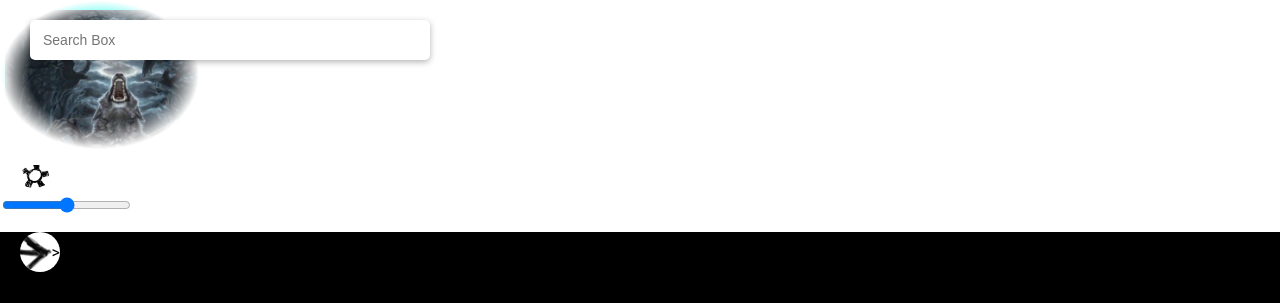
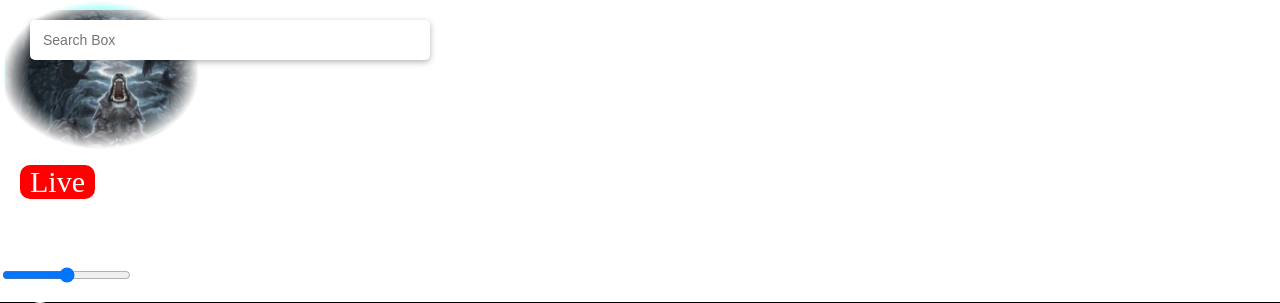
Before and after one commit to EamonnWalsh01/Software-Eng, a Flask app: page / in a window 1280 px wide. Shown: the top 303 px of the page. Run offline with Flask 3, Linux system fonts and the light colour scheme; data that the repository does not hold is empty; some libraries are stand-ins or nearby versions; some web fonts are replaced.

Commit message:
Time input

```diff
--- a/static/Station.js
+++ b/static/Station.js
@@ -42,6 +42,8 @@ function initMap() {
     let settingsCog = document.getElementById("settingsWheel");
     let slider = document.getElementById("myRange");
     let clock = document.getElementById("section");
+    let timeSetting=document.getElementById("timeSet");
+    let timeBoc=document.getElementById("timeBox");
     map.controls[google.maps.ControlPosition.TOP_LEFT].push(openClose);
     map.controls[google.maps.ControlPosition.TOP_RIGHT].push(weatherBox); // weatherBox is used before it's defined
     map.controls[google.maps.ControlPosition.BOTTOM_RIGHT].push(slider);
@@ -239,44 +241,14 @@ function initMap() {
         });
 
 
-        settingsIMG.addEventListener('click',function(){
+        timeBox.addEventListener('click',function(){
             if (settingFlag == 0){
                 settingFlag = 1;
-            anime( {
-                targets:"#settingIMG",
-                rotate:{
-                value: '+=2turn', // 0 + 2 = '2turn'
-                duration: 1800,
-                easing: 'easeInOutSine'}
-              })
-              anime({
-                targets: '#settingBox',
-                translateY: [-500, 0],
-                easing: 'easeOutQuad',
-                duration: 1000 ,
-                })
-              settingBox.style.display = 'block';
+                timeSetting.style.display='block';
             }
             else{
                 settingFlag = 0;
-                anime( {
-                    targets:"#settingIMG",
-                    rotate:{
-                    value: '+=2turn', // 0 + 2 = '2turn'
-                    duration: 1800,
-                    easing: 'easeInOutSine'}
-                  })
-                  anime({
-                    targets: '#settingBox',
-                    translateY: [0, -500],
-                    easing: 'easeInQuad',
-                    duration: 1000 ,
-                    complete: function(anim) {
-                        // Once the sidebar animation is complete, apply display: none to the sidebar
-                        document.querySelector('#settingBox').style.display = 'none';}
-
-                    })
-
+                timeSetting.style.display='none';
                 }
         })
 
--- a/static/map2.html
+++ b/static/map2.html
@@ -38,14 +38,15 @@
     <div id = "weatherInfo"></div>
     <div id="temperature">CUM</div>
 </div>
-    <div id  = "settingsWheel">
-        <img src="settings.png" id="settingIMG" alt="">
-        <div id = "settingBox">
-        <input type="checkbox" id="vehicle1" name="vehicle1" value="Bike">
-        <input type="checkbox" id="vehicle1" name="vehicle1" value="Bike">
-        <input type="checkbox" id="vehicle1" name="vehicle1" value="Bike">
-        <input type="checkbox" id="vehicle1" name="vehicle1" value="Bike">
-    </div>
+    <div id ="settingsWheel">
+        <div id="timeBox">Live</div>
+
+        <form id="timeSet">
+        <input type="time" />
+            <input type="date" id="pred_time" name="pred_time">
+            <input type="submit">
+          </form>
+        <!-- <div id="timeSet"></div> -->
     </div>
 
   <script src="clock.js"></script>
@@ -53,7 +54,7 @@
     <input id="pac-input" class="controls" type="text" placeholder="Search Box">
 
     <div id = "mapbox">
-    <div id = "openClose"><<img src="arrow.png" id="settingIMG" alt="">></div>
+    <div id = "openClose"><img src="arrow.png" id="settingIMG" alt="">></div>
     <div id="sidebar"><span id="close">&times;</span></div>
     <div id="map" ></div>
     <div id="graphArea" class="graphArea">
--- a/static/mapStyles.css
+++ b/static/mapStyles.css
@@ -177,12 +177,28 @@ html, body {
 #settingsWheel{
 
     z-index: 100;
-    width: 30px;
-    height: 30px;
+    width: 75px;
+    height: 100px;
     margin-top: 15px;
     margin-left: 20px;
+    cursor: pointer;
 
 }
+
+#timeBox{
+  background-color: red;
+  color: white;
+  font-size: 30px;
+  padding-left: 10px;
+  border-radius: 10px;
+}
+
+#timeSet{
+  width:100%;
+  display: none;
+
+}
+
 #settingIMG{
     width:100%;
 }
@@ -420,6 +436,7 @@ html, body {
 
     }
 
+
     /* The sidebar */
 .graphArea {
     height: 100%;
```
